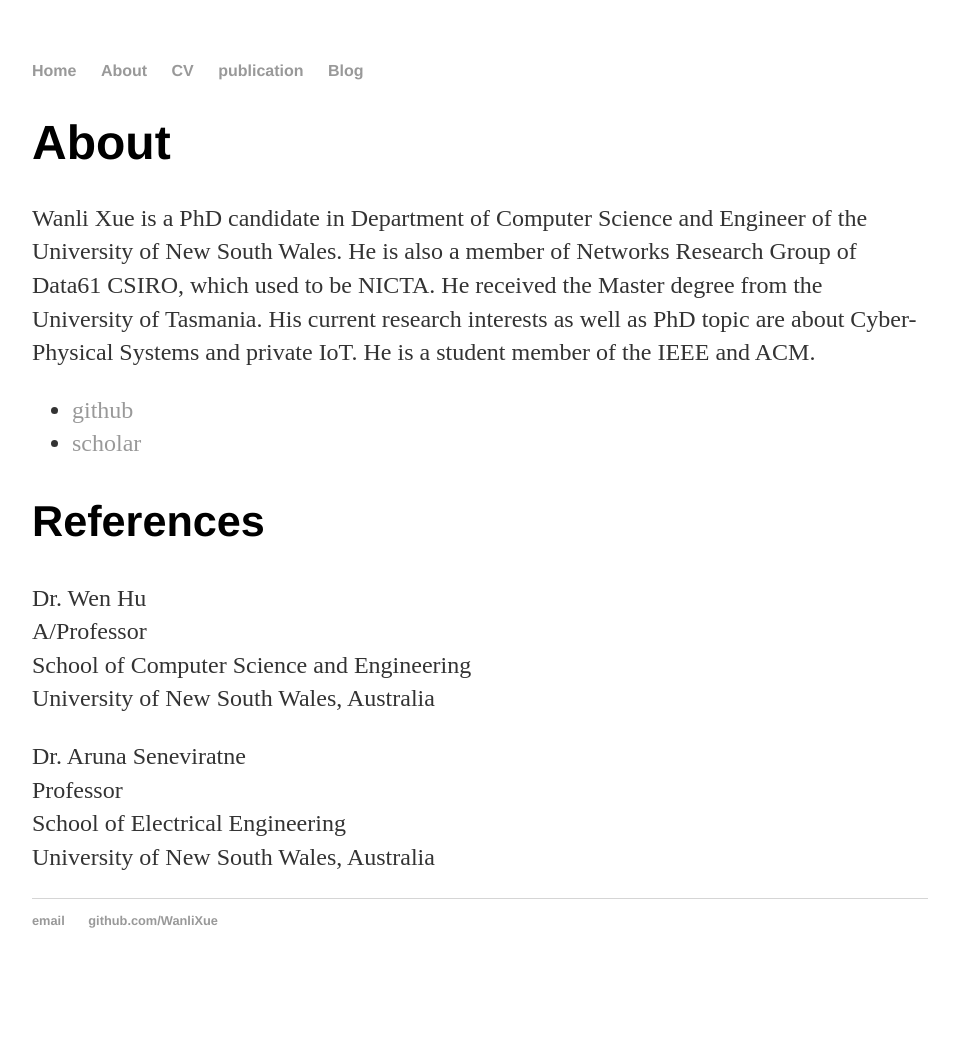
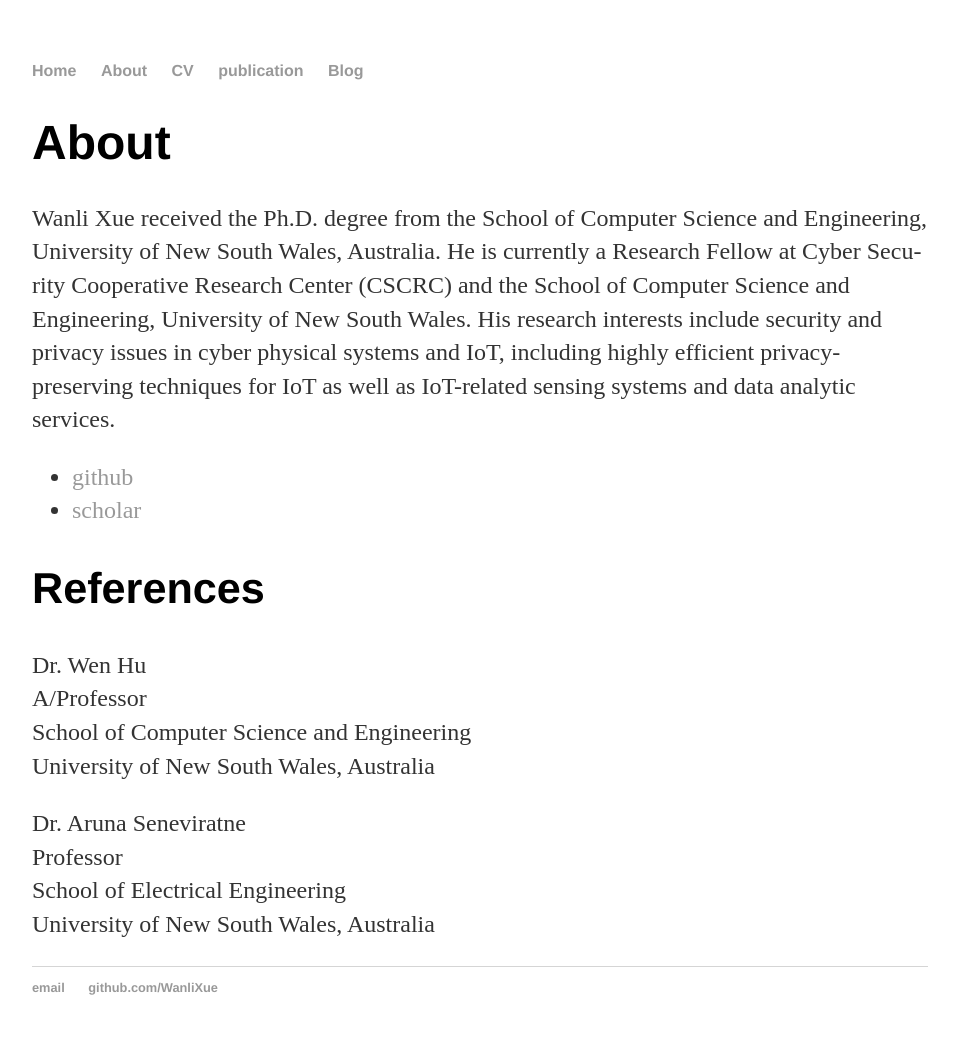
Before and after one commit to WanliXue/WanliXue.github.io, a Jekyll site: the page built from about/index.html, in a window 1280 px wide. Shown: the whole page, without its empty margins (160-1119 px from the left). Built offline with Jekyll 4.4.1, drawn with Linux system fonts in a browser that asks for light colours; before the commit the page ends 990 px from its top, so only the background shows below that.

Commit message:
Update index.html

```diff
--- a/about/index.html
+++ b/about/index.html
@@ -6,7 +6,15 @@ title: About Wanli
 		<div class="about">
 			<h1>About</h1>
 <!-- 			<img src="../images/datou.jpg" width="280" height="280"> -->
-			<p>Wanli Xue is a PhD candidate in Department of Computer Science and Engineer of the University of New South Wales. He is also a member of Networks Research Group of Data61 CSIRO, which used to be NICTA. He received the Master degree from the University of Tasmania.  His current research interests as well as PhD topic are about Cyber-Physical Systems and private IoT. He is a student member of the IEEE and ACM.</p>
+			<p>Wanli Xue received the Ph.D.
+degree from the School of Computer Science
+and Engineering, University of New South Wales,
+Australia. He is currently a Research Fellow at Cyber Secu-rity Cooperative Research Center (CSCRC) and the School of Computer
+Science and Engineering, University of New South
+Wales. His research interests include security and
+privacy issues in cyber physical systems and IoT,
+including highly efficient privacy-preserving techniques for IoT as well as IoT-related sensing systems
+and data analytic services.</p>
 
 			<ul class="contacts">
 				<li><a href="https://github.com/WanliXue">github</a></li>
```
